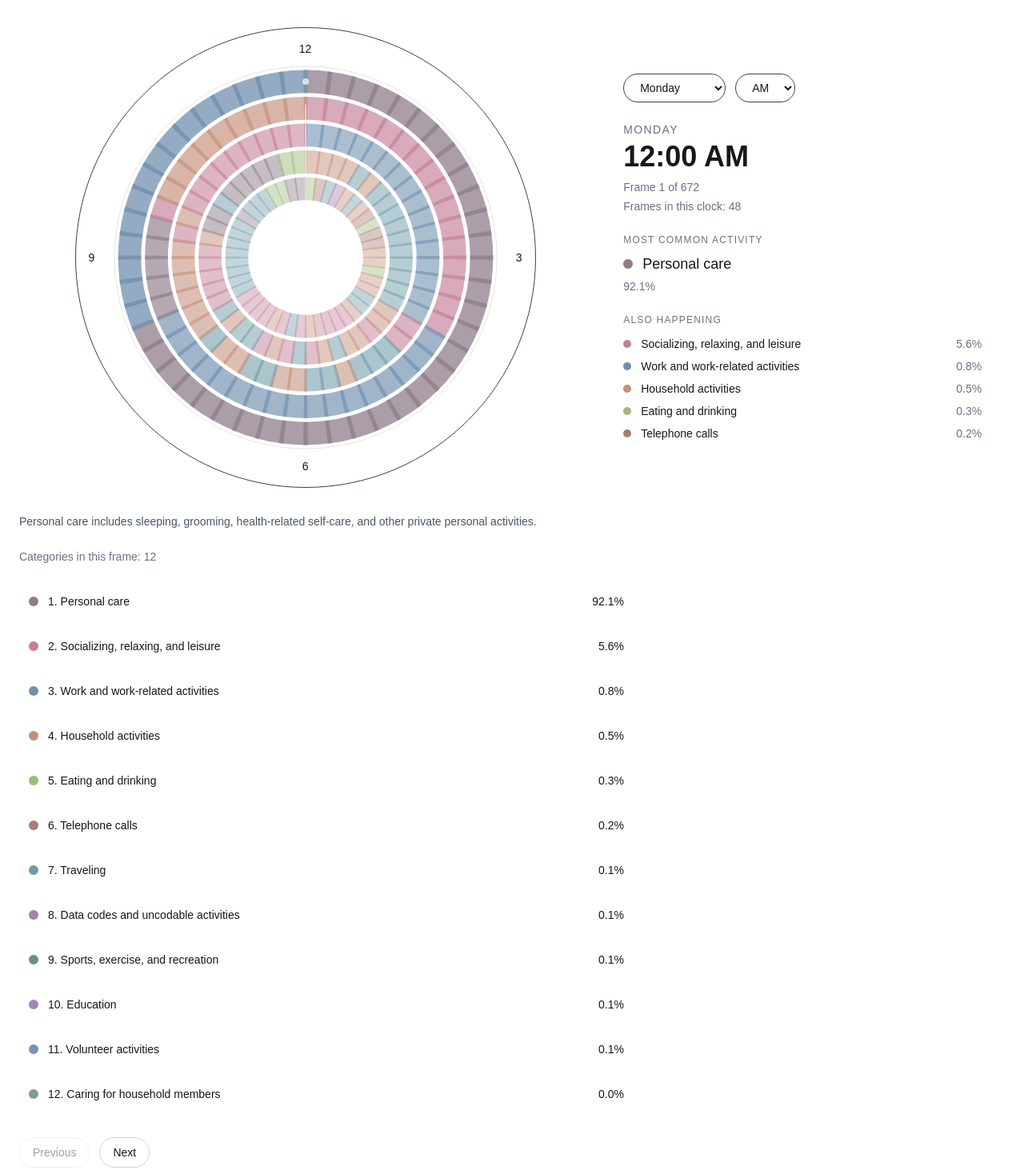
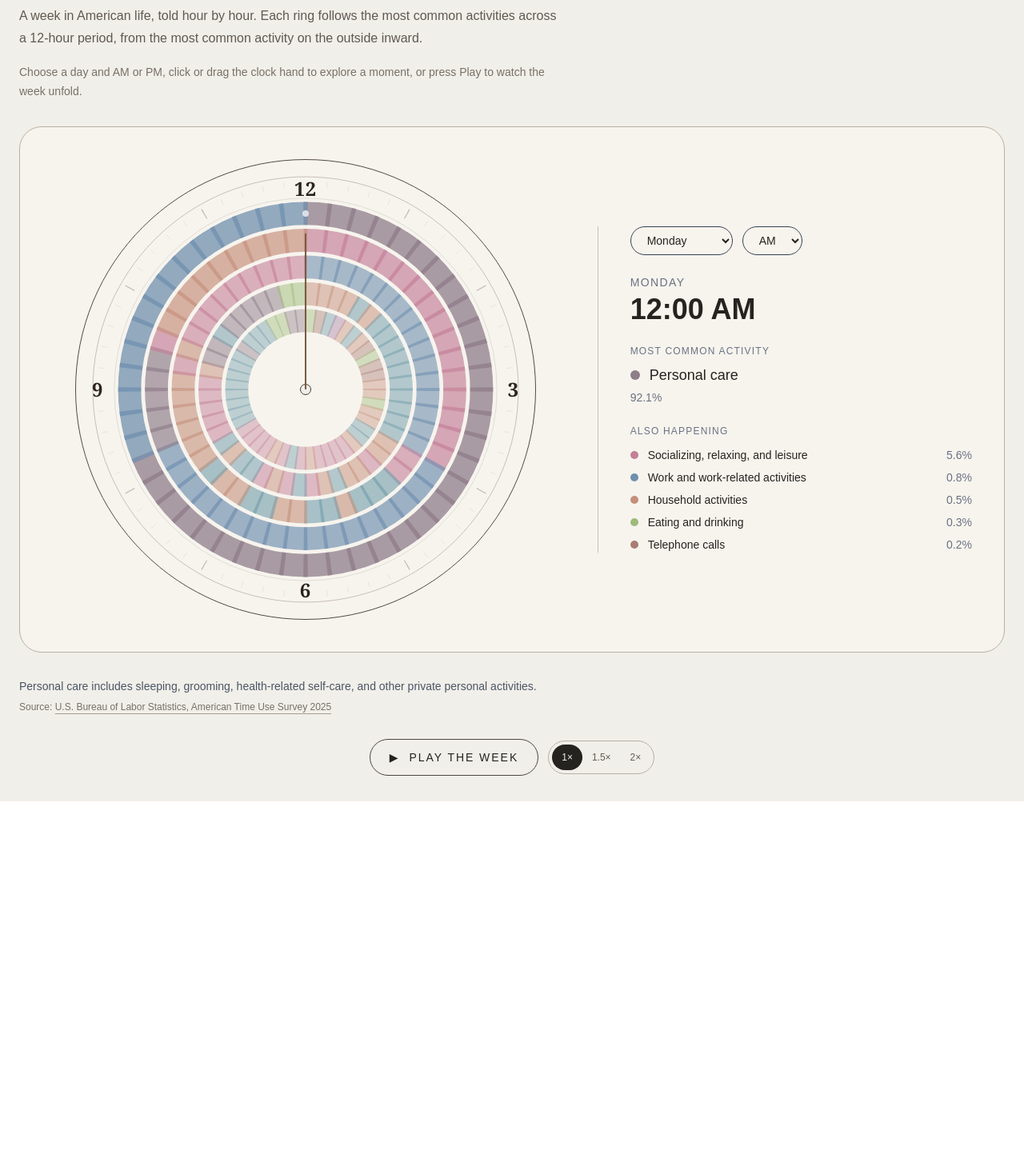
Before and after one commit to kimberlydemaio/data-visualization-lab, a Next.js app: page /where-the-hours-go in a window 1280 px wide. Shown: the part 102-1570 px from the top of the page at 80% size. After the commit the page ends 1104 px from the top, so only its background shows below. Built offline with nearby package versions, Linux system fonts and the light colour scheme.

Commit message:
Refine radial clock layout and controls

```diff
--- a/src/app/where-the-hours-go/TimeUseChart.js
+++ b/src/app/where-the-hours-go/TimeUseChart.js
@@ -9,6 +9,8 @@ export default function TimeUseChart() {
   const [selectedFrameIndex, setSelectedFrameIndex] = useState(0);
   const [hoveredCategory, setHoveredCategory] = useState(null);
   const [isDragging, setIsDragging] = useState(false);
+  const [isPlaying, setIsPlaying] = useState(false);
+  const [playbackSpeed, setPlaybackSpeed] = useState(1);
 
   // Load processed weekly time-use data
   useEffect(() => {
@@ -18,6 +20,20 @@ export default function TimeUseChart() {
         setTimeUseData(data);
       });
   }, []);
+
+  useEffect(() => {
+    if (!isPlaying || timeUseData.length === 0) {
+      return;
+    }
+
+    const interval = setInterval(() => {
+      setSelectedFrameIndex((current) => {
+        return (current + 1) % timeUseData.length;
+      });
+    }, 400 / playbackSpeed);
+
+    return () => clearInterval(interval);
+  }, [isPlaying, timeUseData.length, playbackSpeed]);
 
   // Select the active frame from the weekly reel
   const selectedData = timeUseData[selectedFrameIndex];
@@ -138,11 +154,12 @@ export default function TimeUseChart() {
   // Page output
   return (
     <section className="mt-8">
-      <div className="mt-8 grid gap-10 lg:grid-cols-[1.2fr_0.8fr] lg:items-center">
+      <div className="mt-8 rounded-[28px] border border-[#B8AFA3] bg-[#F7F4EE] p-8 lg:p-10">
+        <div className="grid gap-12 lg:grid-cols-[1.15fr_0.85fr] lg:items-center">
           {/* Left column: clock */}
           <div className="flex justify-center">
             <div
-            className="relative aspect-square w-full max-w-xl cursor-pointer rounded-full border border-gray-700"
+              className="relative aspect-square w-full max-w-xl cursor-pointer rounded-full border border-[#544A3F]"
               onClick={handleClockClick}
               onPointerDown={(event) => {
                 setIsDragging(true);
@@ -177,6 +194,48 @@ export default function TimeUseChart() {
                   stroke="currentColor"
                   strokeOpacity="0.12"
                 />
+
+                <circle
+                  cx="300"
+                  cy="300"
+                  r="278"
+                  fill="none"
+                  stroke="#8A7967"
+                  strokeWidth="1"
+                  strokeOpacity="0.45"
+                />
+
+                {/* Clock tick marks */}
+                {d3.range(60).map((tick) => {
+                  if ([0, 15, 30, 45].includes(tick)) {
+                    return null;
+                  }
+
+                  const angle = (tick / 60) * Math.PI * 2;
+                  const isHour = tick % 5 === 0;
+
+                  const outerRadius = 272;
+                  const innerRadius = isHour ? 258 : 264;
+
+                  const x1 = 300 + Math.sin(angle) * innerRadius;
+                  const y1 = 300 - Math.cos(angle) * innerRadius;
+
+                  const x2 = 300 + Math.sin(angle) * outerRadius;
+                  const y2 = 300 - Math.cos(angle) * outerRadius;
+
+                  return (
+                    <line
+                      key={tick}
+                      x1={x1}
+                      y1={y1}
+                      x2={x2}
+                      y2={y2}
+                      stroke="#5E5951"
+                      strokeWidth={isHour ? 1.2 : 0.6}
+                      strokeOpacity={isHour ? 0.38 : 0.18}
+                    />
+                  );
+                })}
 
                 {/* Ranked activity rings */}
                 {[0, 1, 2, 3, 4].map((rankIndex) => {
@@ -221,38 +280,19 @@ export default function TimeUseChart() {
                 })}
               </svg>
 
-            <path
-              d={d3
-                .arc()
-                .innerRadius(210)
-                .outerRadius(245)
-                .startAngle(0)
-                .endAngle(
-                  (selectedData.categories[0].percent / 100) * Math.PI * 2,
-                )({
-                innerRadius: 210,
-                outerRadius: 245,
-                startAngle: 0,
-                endAngle:
-                  (selectedData.categories[0].percent / 100) * Math.PI * 2,
-              })}
-              transform="translate(300 300)"
-              fill={colorScale(selectedData.categories[0].category)}
-              opacity="0.75"
-            />
-            <span className="absolute left-1/2 top-4 -translate-x-1/2 text-sm">
+              <span className="absolute left-1/2 top-[3.5%] z-10 -translate-x-1/2 font-serif text-2xl font-semibold tracking-wide text-[#2C241D]">
                 12
               </span>
 
-            <span className="absolute right-4 top-1/2 -translate-y-1/2 text-sm">
+              <span className="absolute right-[3.5%] top-1/2 z-10 -translate-y-1/2 font-serif text-2xl font-semibold tracking-wide text-[#2C241D]">
                 3
               </span>
 
-            <span className="absolute bottom-4 left-1/2 -translate-x-1/2 text-sm">
+              <span className="absolute bottom-[3.5%] left-1/2 z-10 -translate-x-1/2 font-serif text-2xl font-semibold tracking-wide text-[#2C241D]">
                 6
               </span>
 
-            <span className="absolute left-4 top-1/2 -translate-y-1/2 text-sm">
+              <span className="absolute left-[3.5%] top-1/2 z-10 -translate-y-1/2 font-serif text-2xl font-semibold tracking-wide text-[#2C241D]">
                 9
               </span>
 
@@ -265,9 +305,9 @@ export default function TimeUseChart() {
               />
 
               {/* Center pivot */}
-            <div className="absolute left-1/2 top-1/2 h-3 w-3 -translate-x-1/2 -translate-y-1/2 rounded-full bg-white" />
+              <div className="absolute left-1/2 top-1/2 h-3.5 w-3.5 -translate-x-1/2 -translate-y-1/2 rounded-full border border-[#3F3A34] bg-[#F1EFE9]" />
               <div
-              className="absolute left-1/2 top-1/2 h-1/3 w-px origin-bottom bg-white transition-transform duration-300 ease-out"
+                className="absolute left-1/2 top-1/2 h-[34%] w-[2px] origin-bottom bg-[#7A5C43] transition-transform duration-300 ease-out"
                 style={{
                   transform: `translate(-50%, -100%) rotate(${handAngle}deg)`,
                 }}
@@ -276,7 +316,7 @@ export default function TimeUseChart() {
           </div>
 
           {/* Right column: selected moment */}
-        <div>
+          <div className="lg:border-l lg:border-[#C9C1B6] lg:pl-10">
             {/* Jump controls */}
             <div className="mb-6 flex flex-wrap gap-3">
               <select
@@ -335,6 +375,7 @@ export default function TimeUseChart() {
                 <option value="PM">PM</option>
               </select>
             </div>
+
             {/* Current frame */}
             <div>
               <p className="text-sm uppercase tracking-widest text-gray-500">
@@ -344,13 +385,6 @@ export default function TimeUseChart() {
               <h2 className="mt-1 text-4xl font-semibold">
                 {selectedData.timeLabel}
               </h2>
-
-            <p className="mt-2 text-sm text-gray-500">
-              Frame {selectedData.frameIndex + 1} of {timeUseData.length}
-            </p>
-            <p className="mt-1 text-sm text-gray-500">
-              Frames in this clock: {selectedHalfDayFrames.length}
-            </p>
             </div>
 
             {/* Most common activity */}
@@ -411,76 +445,52 @@ export default function TimeUseChart() {
             </div>
           </div>
         </div>
+      </div>
 
       {/* Category definition */}
       <p className="mt-8 max-w-3xl text-sm text-gray-600">
         Personal care includes sleeping, grooming, health-related self-care, and
         other private personal activities.
       </p>
+      <p className="mt-2 text-xs text-[#777168]">
+        Source:{" "}
+        <a
+          href="https://www.bls.gov/tus/data/datafiles-2025.htm"
+          target="_blank"
+          rel="noreferrer"
+          className="underline decoration-[#A69D91] underline-offset-4 transition hover:text-[#25231F]"
+        >
+          U.S. Bureau of Labor Statistics, American Time Use Survey 2025
+        </a>
+      </p>
+      {/* Play controls */}
+      <div className="mt-8 flex flex-wrap items-center justify-center gap-3">
+        <button
+          type="button"
+          className="flex items-center gap-3 rounded-full border border-[#4B4740] px-6 py-3 text-sm uppercase tracking-[0.14em] transition hover:bg-[#25231F] hover:text-[#F1EFE9]"
+          onClick={() => setIsPlaying((current) => !current)}
+        >
+          <span aria-hidden="true">{isPlaying ? "Ⅱ" : "▶"}</span>
 
-      {/* Temporary data check */}
-      <div className="mt-6 max-w-3xl">
-        <p className="text-sm text-gray-500">
-          Categories in this frame: {selectedData.categories.length}
-        </p>
-      </div>
+          {isPlaying ? "Pause" : "Play the week"}
+        </button>
 
-      {/* Ranked activity breakdown */}
-      <div className="mt-6 max-w-3xl">
-        {selectedData.categories.map((item) => (
-          <div
-            key={item.category}
-            className={`mb-3 rounded-lg p-3 transition ${
-              hoveredCategory === item.category ? "bg-gray-100" : ""
+        <div className="flex rounded-full border border-[#B8B1A7] p-1">
+          {[1, 1.5, 2].map((speed) => (
+            <button
+              key={speed}
+              type="button"
+              className={`rounded-full px-3 py-2 text-xs transition ${
+                playbackSpeed === speed
+                  ? "bg-[#25231F] text-[#F1EFE9]"
+                  : "text-[#625D55] hover:text-[#25231F]"
               }`}
-            onMouseEnter={() => setHoveredCategory(item.category)}
-            onMouseLeave={() => setHoveredCategory(null)}
+              onClick={() => setPlaybackSpeed(speed)}
             >
-            <div className="flex items-center justify-between gap-6">
-              <div className="flex items-center gap-3">
-                <div
-                  className="h-3 w-3 rounded-full"
-                  style={{
-                    backgroundColor: colorScale(item.category),
-                  }}
-                />
-
-                <span className="text-sm">
-                  {item.rank}. {item.category}
-                </span>
-              </div>
-
-              <span className="text-sm font-medium">
-                {item.percent.toFixed(1)}%
-              </span>
-            </div>
-          </div>
+              {speed}×
+            </button>
           ))}
         </div>
-
-      {/* Temporary frame controls */}
-      <div className="mt-8 flex gap-3">
-        <button
-          className="rounded-full border border-gray-300 px-4 py-2 text-sm disabled:opacity-40"
-          onClick={() =>
-            setSelectedFrameIndex((current) => Math.max(current - 1, 0))
-          }
-          disabled={selectedFrameIndex === 0}
-        >
-          Previous
-        </button>
-
-        <button
-          className="rounded-full border border-gray-300 px-4 py-2 text-sm disabled:opacity-40"
-          onClick={() =>
-            setSelectedFrameIndex((current) =>
-              Math.min(current + 1, timeUseData.length - 1),
-            )
-          }
-          disabled={selectedFrameIndex === timeUseData.length - 1}
-        >
-          Next
-        </button>
       </div>
     </section>
   );
--- a/src/app/where-the-hours-go/page.js
+++ b/src/app/where-the-hours-go/page.js
@@ -2,14 +2,24 @@ import TimeUseChart from "./TimeUseChart";
 
 export default function WhereTheHoursGoPage() {
   return (
-    <main className="px-6 py-8">
-      <p>American Time Use Survey</p>
+    <main className="min-h-screen bg-[#F1EFE9] px-6 py-8 text-[#25231F]">
+      <p className="text-xs uppercase tracking-[0.2em] text-[#777168]">
+        American Time Use Survey · 2025
+      </p>
 
-      <h1>Where the Hours Go</h1>
+      <h1 className="mt-2 text-4xl font-medium tracking-tight">
+        Where the Hours Go
+      </h1>
 
-      <p>
-        An interactive exploration of how work, care, rest, and daily life
-        compete for the same 24 hours.
+      <p className="mt-3 max-w-2xl text-base leading-7 text-[#5F5A52]">
+        A week in American life, told hour by hour. Each ring follows the most
+        common activities across a 12-hour period, from the most common activity
+        on the outside inward.
+      </p>
+
+      <p className="mt-4 max-w-2xl text-sm leading-6 text-[#777168]">
+        Choose a day and AM or PM, click or drag the clock hand to explore a
+        moment, or press Play to watch the week unfold.
       </p>
 
       <TimeUseChart />
```
Lines whose indentation alone changed are shown as unchanged.
